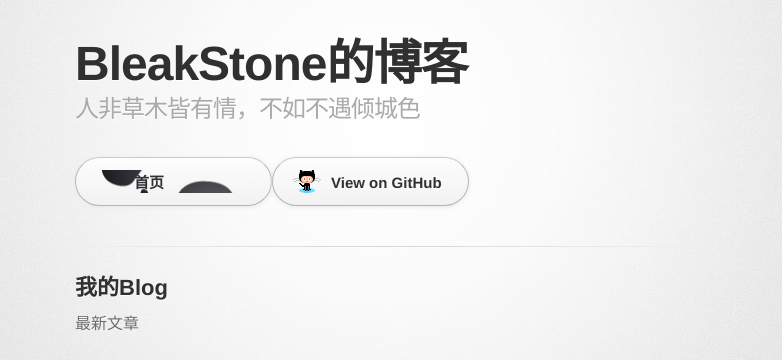
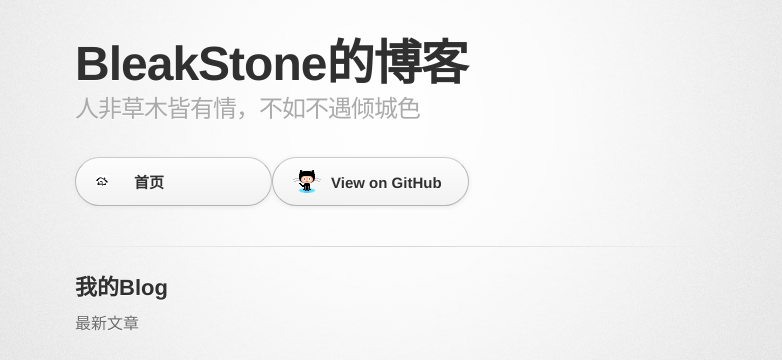
Before and after one commit to BleakStone/blog, a Jekyll site: the page built from index.html, in a window 1280 px wide. Shown: the top 360 px of the page, without its empty margins (255-1037 px from the left). Built offline with Jekyll 4.4.1, drawn with Linux system fonts in a browser that asks for light colours; some web fonts are replaced.

Commit message:
Update stylesheet.css

```diff
--- a/stylesheets/stylesheet.css
+++ b/stylesheets/stylesheet.css
@@ -166,7 +166,7 @@ a.button span {
 }
 
 #view-on-homeicon span {
-  background: transparent url(../images/icon/home.png) 12px 50% no-repeat;
+  background: transparent url(../images/icon/home12px.png) 12px 50% no-repeat;
 }
 #view-on-homeicon {
   margin-right: 0;
```
